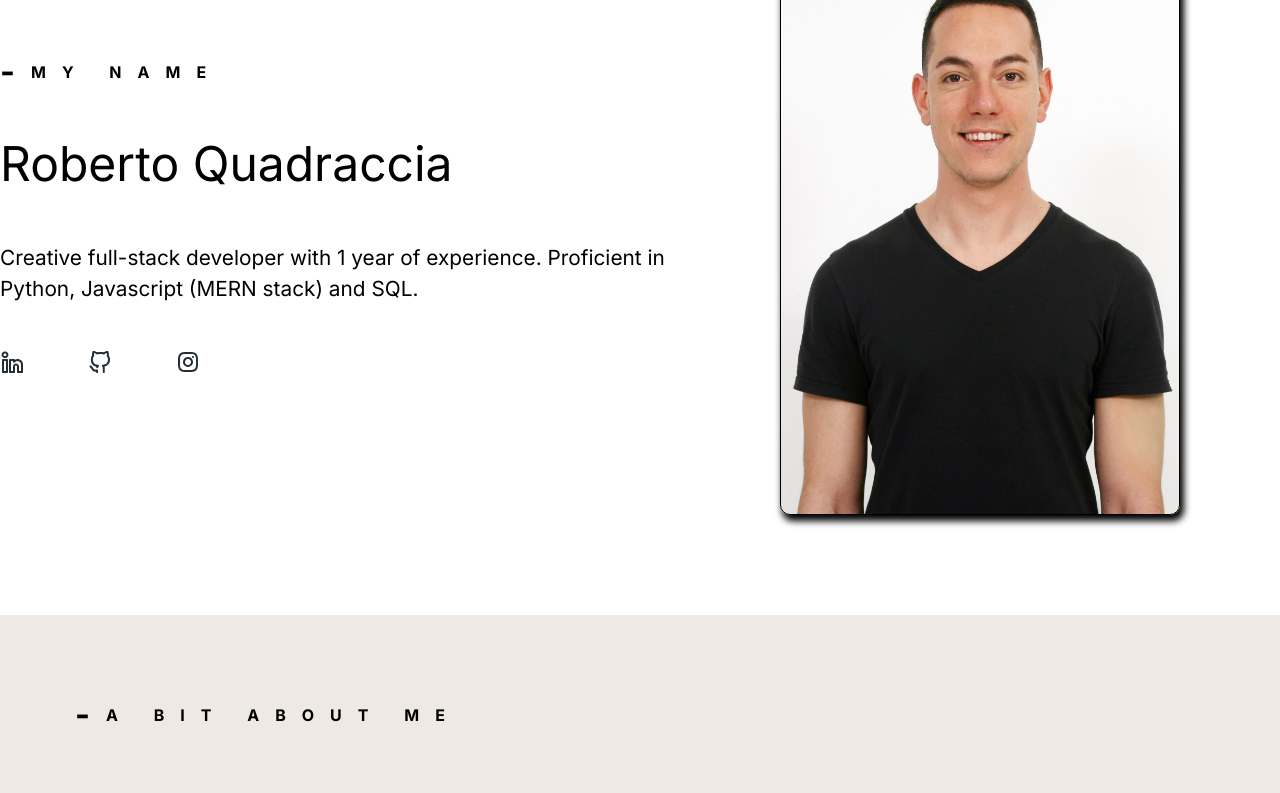
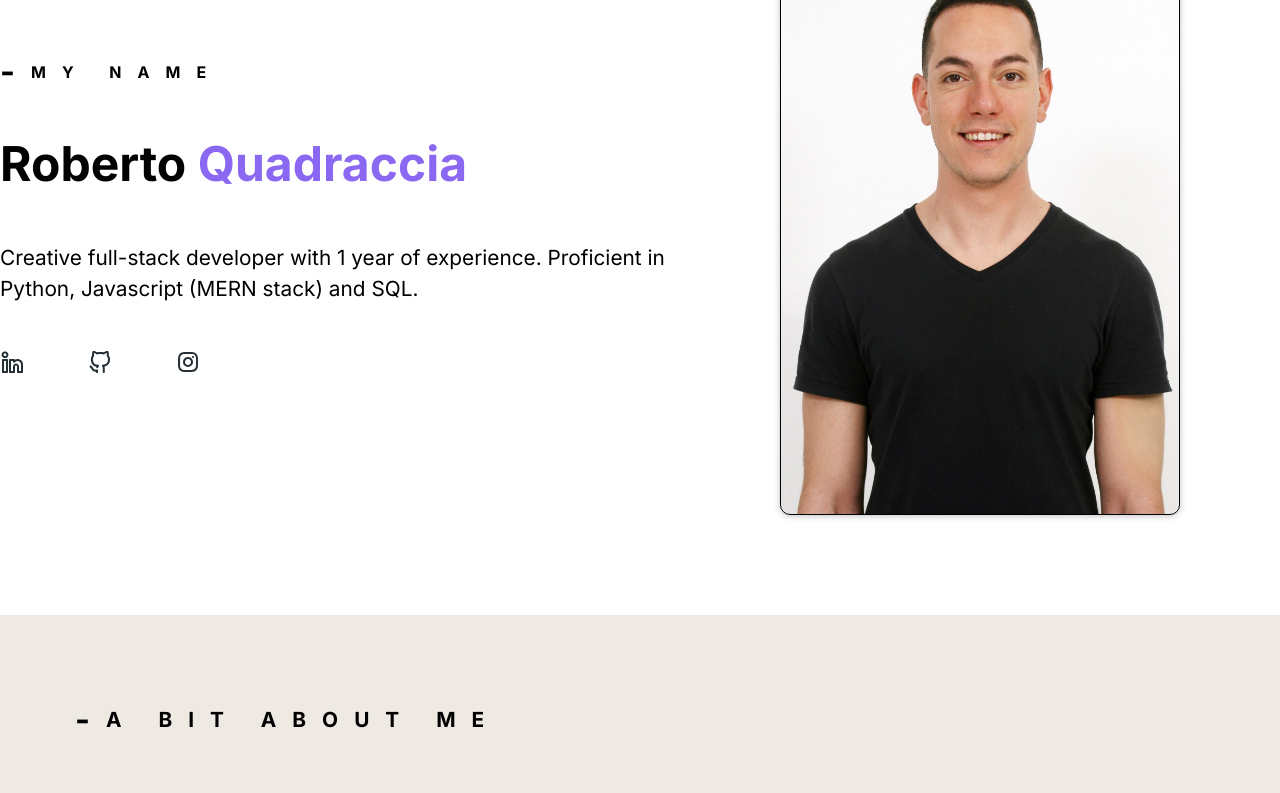
Before and after one commit to Super-robbin/portfolio, a React (Vite) app: page / in a window 1280 px wide. Shown: the part 280-1073 px from the top of the page. Built offline with nearby package versions, Linux system fonts and the light colour scheme; the HTML template or start-up script is replaced by a standard one.

Commit message:
Main section complete

```diff
--- a/src/styles/Info.css
+++ b/src/styles/Info.css
@@ -30,6 +30,10 @@
   border: 1px #000 solid
 }
 
+.btn-resume:hover {
+  box-shadow: 0 1px 6px 0 #20212447
+}
+
 .main {
   display: grid;
   grid-template-columns: 1fr 600px;
@@ -50,14 +54,12 @@
 
 .name-section {
   justify-self: center;
-  /* padding-left: 200px; */
   align-self: center;
 }
 
 .above-section {
   display: flex;
   align-items: center;
-  font-size: 1rem;
   font-weight: 700;
   letter-spacing: 1rem;
   text-transform: uppercase;
@@ -66,9 +68,12 @@
 .name-section-title {
   /* padding: 10px 0; */
   font-size: 3rem;
-  font-weight: 400;
+  font-weight: 700;
 }
 
+.name-section-title-span {
+  color: #8b68f2
+}
 .name-section-description {
   padding: 10px 0;
   font-size: 1.3rem;
@@ -81,12 +86,21 @@
   margin: 100px;
   border: 1px solid #000;
   border-radius: 10px;
-  box-shadow: 3px 5px 7px 1px;
+  box-shadow: 0 1px 6px 0 #20212447
 }
 
 .social-list {
   display: flex;
   justify-content: flex-start;
+  align-items: center;
   gap: 4rem;
   padding-top: 15px;
 }
+
+.social-item:hover {
+  width: 25px;
+  height: 25px;
+  /* padding: 10px; */
+  border-radius: 50%;
+  box-shadow: 0 1px 6px 0 #20212447
+}
--- a/src/styles/about.css
+++ b/src/styles/about.css
@@ -4,6 +4,10 @@
     gap: 1rem;
     padding: 60px 75px;
     background-color: rgb(238, 233, 227);
+}
+
+.about-container > .above-section {
+    font-size: 1.3rem;
 }
 
 .about-section {
--- a/src/styles/contact.css
+++ b/src/styles/contact.css
@@ -55,7 +55,7 @@
     display: flex;
     flex-direction: column;
     justify-content: space-around;
-    gap: 1rem
+    /* gap: 1rem */
 }
 
 #img-email,
@@ -63,7 +63,7 @@
     background-color: #f0ffff;
     width: 30px;
     height: 30px;
-    padding: 10px;
+    padding: 15px;
     align-items: center;
     border-radius: 10px;
     align-self: center;
@@ -72,7 +72,8 @@
 
 #email,
 #phone {
-    margin: 0
+    margin: 0;
+    color: rgb(173, 161, 147)
 }
 
 label {
--- a/src/styles/footer.css
+++ b/src/styles/footer.css
@@ -11,10 +11,6 @@
     width: 20%;
 }
 
-/* #social-list {
-    justify-content: center;
-} */
-
 #social-item {
     background-color: #f0ffff;
     width: 30px;
@@ -24,7 +20,7 @@
 }
 
 #social-item:hover {
-    box-shadow: 1px 3px 5px 1px;;
+    box-shadow: 1px 3px 5px 1px;
 }
 
 
```
